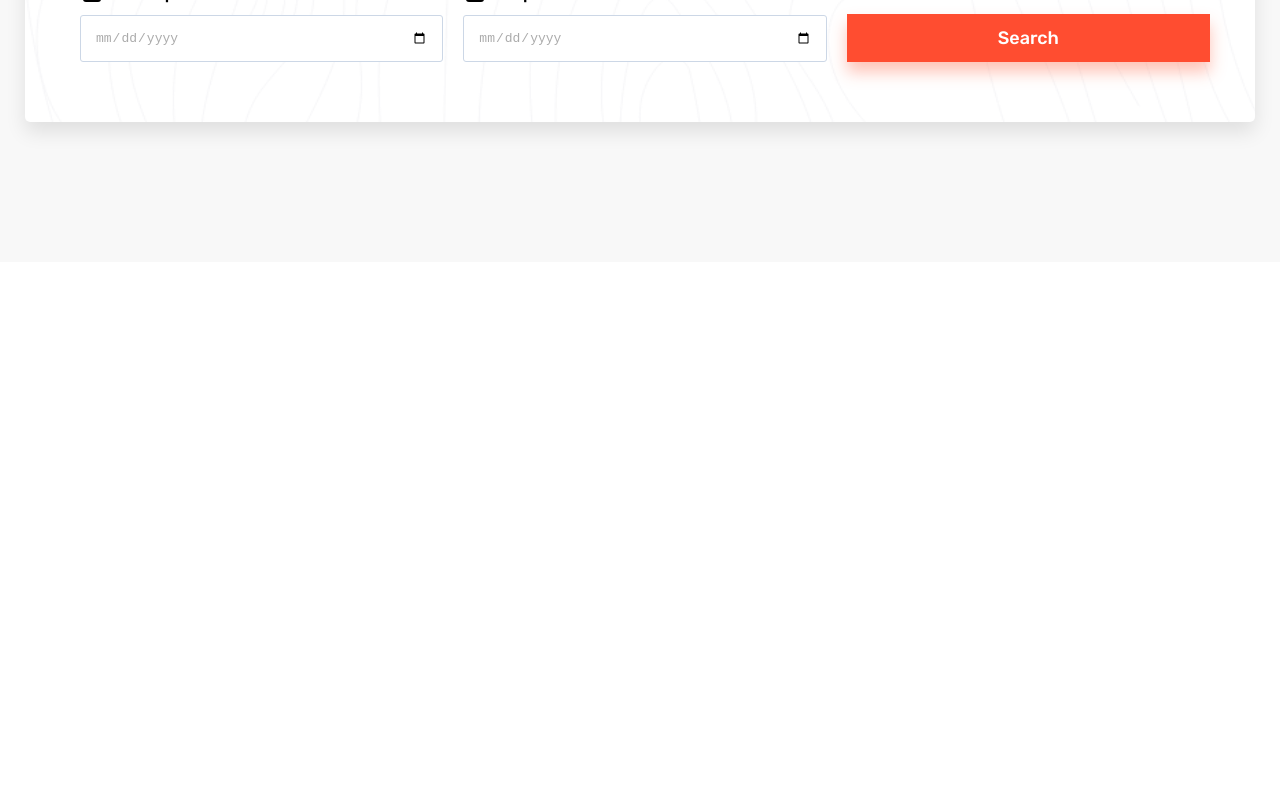
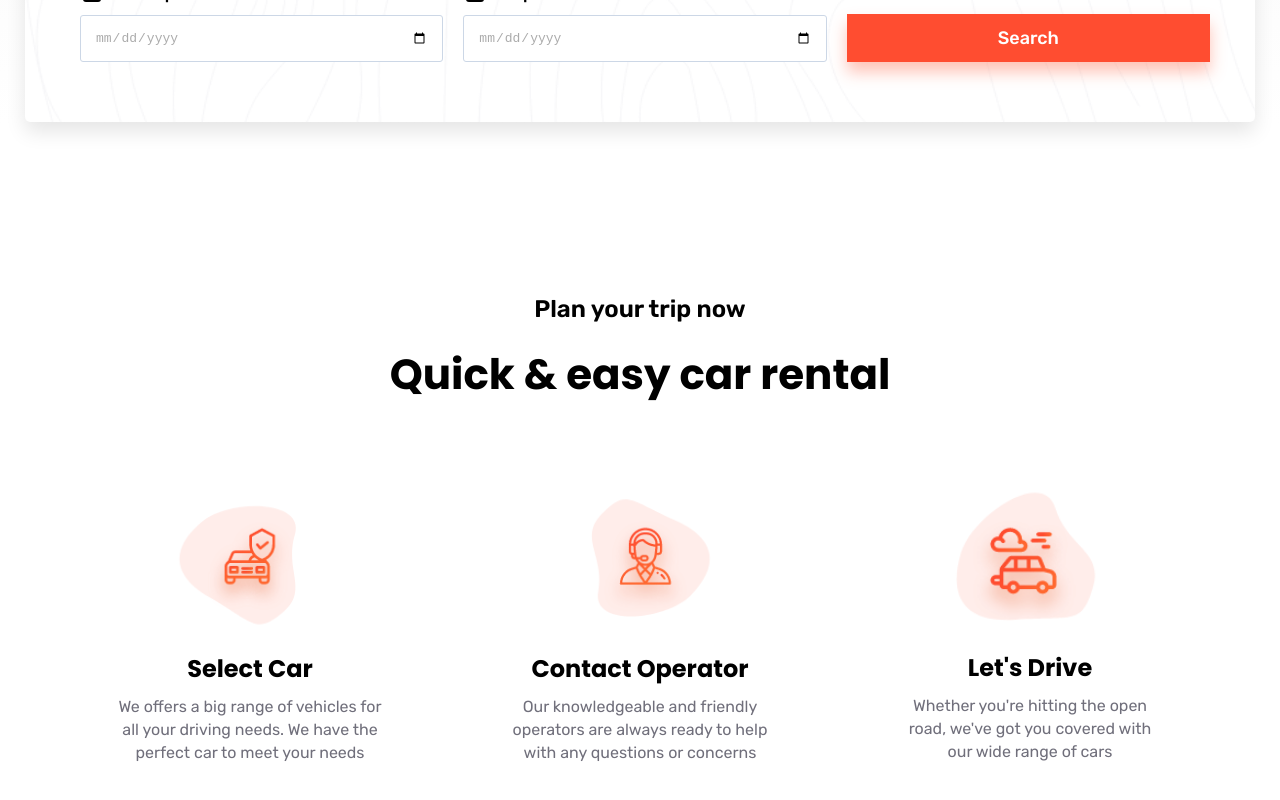
Before and after one commit to fadialjawhary0/car-rental, a React (Create React App) app: page / in a window 1280 px wide. Shown: the part 1102-1902 px from the top of the page. Before the commit the page ends 1364 px from the top, so only its background shows below. Built offline with nearby package versions, Linux system fonts and the light colour scheme.

Commit message:
Implement plan trip section

```diff
--- a/src/components/Navbar/Navbar.jsx
+++ b/src/components/Navbar/Navbar.jsx
@@ -8,7 +8,7 @@ const Navbar = () => {
   return (
     <div className='navbar'>
       <Link to='/'>
-        <img src={Logo} alt='logo' className='navbar-logo' />
+        <img src={Logo} alt='logo' className='navbar-logo' draggable={false} />
       </Link>
       <div className='navbar-links'>
         <Link className='navbar-link navbar-home-link' to='/'>
--- a/src/views/HomePage/BookCar/BookCar.scss
+++ b/src/views/HomePage/BookCar/BookCar.scss
@@ -1,8 +1,8 @@
 @use '../../../styles/global/' as *;
 
 .book-section {
-  background-color: $bg-gray;
-  padding: 13rem 0 14rem 0;
+  background: linear-gradient(180deg, #f8f8f8 20%, #fff 80%);
+  padding: 13rem 0 12rem 0;
 }
 
 .book-content-box {
--- a/src/views/HomePage/HeroSection/HeroSection.jsx
+++ b/src/views/HomePage/HeroSection/HeroSection.jsx
@@ -11,7 +11,12 @@ const HeroSection = () => {
   return (
     <section className='hero-section'>
       <div className='container'>
-        <img className='hero-bg' src={HeroBg} alt='hero background' />
+        <img
+          className='hero-bg'
+          src={HeroBg}
+          alt='hero background'
+          draggable={false}
+        />
         <div className='hero-content'>
           <div className='hero-content-text'>
             <h4>Plan your trip now</h4>
@@ -31,7 +36,12 @@ const HeroSection = () => {
               </Link>
             </div>
           </div>
-          <img src={HeroCar} alt='Hero car' className='hero-content_car-img' />
+          <img
+            src={HeroCar}
+            alt='Hero car'
+            className='hero-content_car-img'
+            draggable={false}
+          />
         </div>
       </div>
     </section>
--- a/src/views/HomePage/HeroSection/HeroStyles.scss
+++ b/src/views/HomePage/HeroSection/HeroStyles.scss
@@ -6,8 +6,13 @@
   padding-bottom: 10rem;
 
   @media (max-width: 800px) {
-    padding-top: 23rem;
-    padding-bottom: 16rem;
+    padding-top: 18rem;
+    padding-bottom: 0rem;
+  }
+
+  @media (max-width: 450px) {
+    padding-top: 11rem;
+    padding-bottom: 0rem;
   }
 }
 
@@ -71,6 +76,12 @@
         justify-content: center;
       }
 
+      @media (max-width: 450px) {
+        flex-direction: column;
+        padding-left: 5rem;
+        padding-right: 5rem;
+      }
+
       &_book-ride {
         display: flex;
         align-items: center;
@@ -81,6 +92,10 @@
         box-shadow: 0 10px 15px 0 rgb(255 83 48 / 35%);
         text-decoration: none;
         transition: all 0.3s;
+
+        @media (max-width: 450px) {
+          justify-content: center;
+        }
 
         &:hover {
           box-shadow: 0 10px 15px 0 rgb(255 83 48 / 50%);
@@ -97,6 +112,10 @@
         text-decoration: none;
         transition: all 0.3s;
         border: 2px solid black;
+
+        @media (max-width: 450px) {
+          justify-content: center;
+        }
 
         &:hover {
           background-color: #ffffff;
--- a/src/views/HomePage/Home.jsx
+++ b/src/views/HomePage/Home.jsx
@@ -2,12 +2,14 @@ import React from 'react';
 
 import HeroSection from './HeroSection/HeroSection';
 import BookCar from './BookCar/BookCar';
+import PlanTrip from './PlanTrip/PlanTrip';
 
 const Home = () => {
   return (
     <>
       <HeroSection />
       <BookCar />
+      <PlanTrip />
     </>
   );
 };
--- /dev/null
+++ b/src/views/HomePage/PlanTrip/PlanTrip.jsx
@@ -0,0 +1,54 @@
+import React from 'react';
+
+import selectCarIcon from '../../../assets/plan/icon1.png';
+import operatorIcon from '../../../assets/plan/icon2.png';
+import driveIcon from '../../../assets/plan/icon3.png';
+
+import './PlanTripStyles.scss';
+
+const PlanTrip = () => {
+  return (
+    <section className='plan-section'>
+      <div className='container'>
+        <div className='plan-container'>
+          <div className='plan-container_title'>
+            <h3>Plan your trip now</h3>
+            <h2>Quick & easy car rental</h2>
+          </div>
+          <div className='plan-container_boxes'>
+            <div className='plan-container_boxes_box'>
+              <img src={selectCarIcon} alt='select car icon' />
+              <h3>Select Car</h3>
+              <p>
+                We offers a big range of vehicles for all your driving needs. We
+                have the perfect car to meet your needs
+              </p>
+            </div>
+
+            <div className='plan-container_boxes_box'>
+              <img src={operatorIcon} alt='operator icon' />
+
+              <h3>Contact Operator</h3>
+              <p>
+                Our knowledgeable and friendly operators are always ready to
+                help with any questions or concerns
+              </p>
+            </div>
+
+            <div className='plan-container_boxes_box'>
+              <img src={driveIcon} alt='drive icon' />
+
+              <h3>Let's Drive</h3>
+              <p>
+                Whether you're hitting the open road, we've got you covered with
+                our wide range of cars
+              </p>
+            </div>
+          </div>
+        </div>
+      </div>
+    </section>
+  );
+};
+
+export default PlanTrip;
--- /dev/null
+++ b/src/views/HomePage/PlanTrip/PlanTripStyles.scss
@@ -0,0 +1,74 @@
+@use '../../../styles/global/' as *;
+
+.plan-section {
+  padding: 5.3rem 0;
+  background-color: #fff;
+}
+.plan-container {
+  display: flex;
+  flex-direction: column;
+  justify-content: center;
+  align-items: center;
+  gap: 6rem;
+
+  &_title {
+    display: flex;
+    flex-direction: column;
+    justify-content: center;
+    align-items: center;
+    gap: 2rem;
+    text-align: center;
+
+    h3 {
+      font-size: $h3-size;
+      font-weight: 600;
+      font-family: $text-font;
+    }
+
+    h2 {
+      font-size: $h2-size;
+    }
+  }
+
+  &_boxes {
+    display: grid;
+    grid-template-columns: 1fr 1fr 1fr;
+    padding: 0 3rem;
+
+    @media (max-width: 1021px) {
+      grid-template-columns: 1fr 1fr;
+      row-gap: 2rem;
+    }
+
+    @media (max-width: 800px) {
+      grid-template-columns: 1fr;
+      margin-top: 1rem;
+    }
+
+    &_box {
+      padding: 1rem 6rem;
+      text-align: center;
+
+      @media (max-width: 500px) {
+        padding: 1rem 1rem;
+      }
+
+      img {
+        width: 17rem;
+        height: auto;
+      }
+
+      h3 {
+        font-size: $h3-size;
+        padding-bottom: 1rem;
+      }
+
+      p {
+        font-size: $p-size;
+        font-family: $text-font;
+        color: #706f7b;
+        line-height: 1.43;
+      }
+    }
+  }
+}
```
